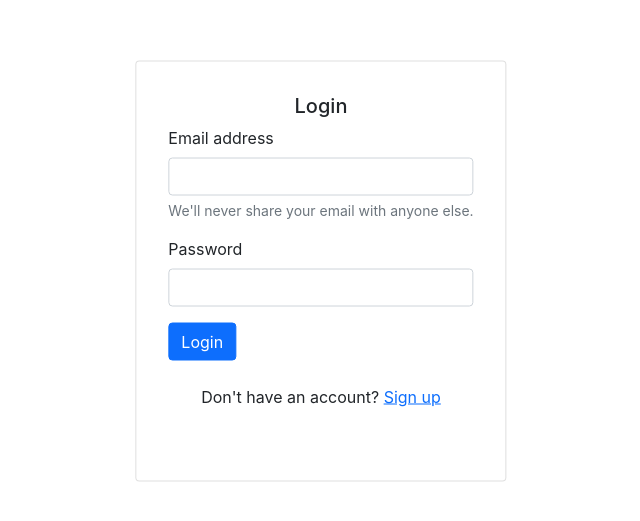
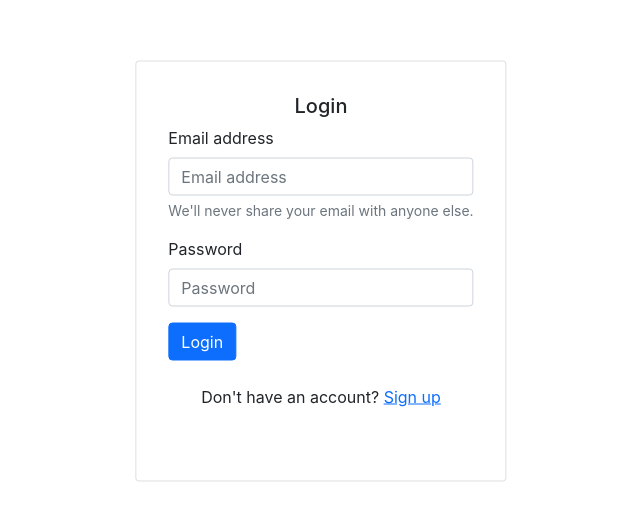
Before and after one commit to georgeaguilar/Challenge-Project, a React (Create React App) app in the folder todo-list-app/: page /Login in a window 1280 px wide. Shown: the part 129-650 px from the top of the page, without its empty margins (319-959 px from the left). Built offline with nearby package versions, Linux system fonts and the light colour scheme.

Commit message:
allow users to login

```diff
--- a/todo-list-app/src/Components/Login.tsx
+++ b/todo-list-app/src/Components/Login.tsx
@@ -1,6 +1,33 @@
-import { Link } from "react-router-dom";
+import { useState } from "react";
+import { Link, useNavigate } from "react-router-dom";
+import axios from "axios";
 
 const Login: React.FC = () => {
+  const [email, setEmail] = useState("");
+  const [password, setPassword] = useState("");
+  const [error, setError] = useState("");
+  const navigate = useNavigate();
+
+  function login(e: React.FormEvent<HTMLFormElement>) {
+    e.preventDefault();
+    setError("");
+
+    axios
+      .post("http://localhost:5000/auth/login", {
+        email,
+        password,
+      })
+      .then(
+        (response) => {
+          localStorage.setItem("accessToken", response.data.access_token);
+          navigate("/");
+        },
+        (error) => {
+          setError(error.response.data.message);
+        }
+      );
+  }
+
   return (
     <div
       className="card
@@ -8,17 +35,32 @@ const Login: React.FC = () => {
     >
       <div className="card-body">
         <h5 className="card-title text-center">Login</h5>
-        <form>
+        {error && (
+          <div className="alert alert-danger" role="alert">
+            {error}
+          </div>
+        )}
+        <form onSubmit={login}>
           <div className="mb-3">
             <label className="form-label">Email address</label>
-            <input type="text" className="form-control" />
+            <input
+              type="email"
+              placeholder="Email address"
+              className="form-control"
+              onChange={(e) => setEmail(e.target.value)}
+            />
             <div className="form-text">
               We'll never share your email with anyone else.
             </div>
           </div>
           <div className="mb-3">
             <label className="form-label">Password</label>
-            <input className="form-control" />
+            <input
+              type="password"
+              placeholder="Password"
+              className="form-control"
+              onChange={(e) => setPassword(e.target.value)}
+            />
           </div>
           <button type="submit" className="btn btn-primary">
             Login
```
